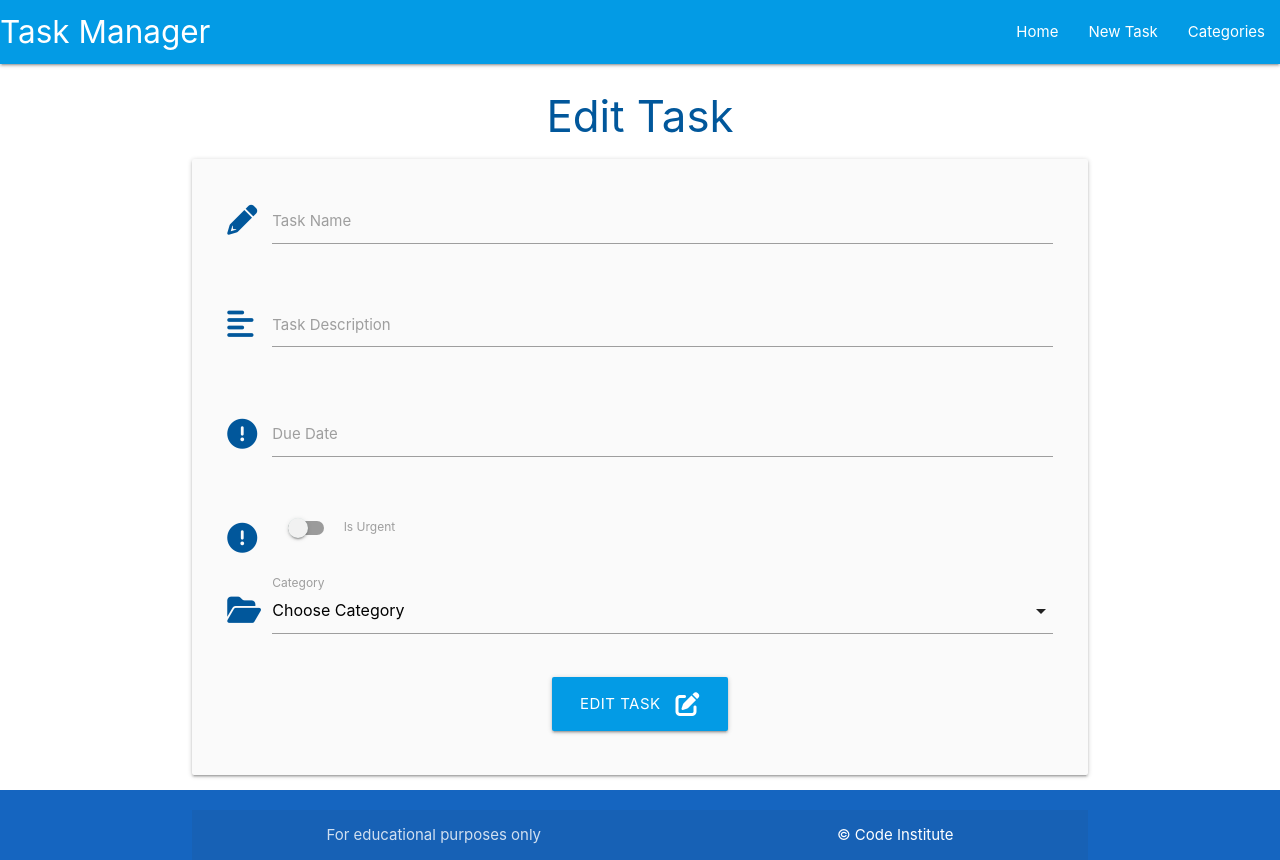
After one commit to Matthew-Hurrell/flask-sqlalchemy-task-manager, a Flask app: template taskmanager/templates/edit_task.html in a window 1280 px wide. The commit adds this page. Run offline with Flask 2, Linux system fonts and the light colour scheme; the template is opened without the code that fills it, so the values that code supplies are empty.

Commit message:
Add edit task functionality

```diff
--- /dev/null
+++ b/taskmanager/templates/edit_task.html
@@ -0,0 +1,81 @@
+{% extends "base.html" %}
+{% block content %}
+
+<h3 class="light-blue-text text-darken-4 center-align">Edit Task</h3>
+
+<div class="row card-panel grey lighten-5">
+    <form class="col s12" method="POST" action="{{ url_for('edit_task', task_id=task.id) }}">
+        <!-- task_name -->
+        <div class="row">
+            <div class="input-field col s12">
+                <i class="fas fa-pencil-alt prefix light-blue-text text-darken-4"></i>
+                <input id="task_name" value="{{ task.task_name }}" name="task_name" type="text" minlength="3" maxlength="50" class="validate" required>
+                <label for="task_name">Task Name</label>
+            </div>
+        </div>
+        <!-- task_description -->
+        <div class="row">
+            <div class="input-field col s12">
+                <i class="fas fa-align-left prefix light-blue-text text-darken-4"></i>
+                <textarea id="task_description" name="task_description" type="text" minlength="5"
+                maxlength="200" class="materialize-textarea validate" required>
+                {{- task.task_description -}}
+                </textarea>
+                <label for="task_description">Task Description</label>
+            </div>
+        </div>
+        <!-- due_date -->
+        <div class="row">
+            <div class="input-field col s12">
+                <i class="fas fa-exclamation-circle prefix light-blue-text text-darken-4"></i>
+                <input id="due_date" value="{{ task.due_date.strftime('%d %B, %Y') }}" name="due_date" type="text" class="datepicker validate" required>
+                <label for="due_date">Due Date</label>
+            </div>
+        </div>
+        <!-- is_urgent -->
+        <div class="row">
+            <div class="input-field col s12">
+                <div class="switch">
+                    <i class="fas fa-exclamation-circle prefix light-blue-text text-darken-4"></i>
+                    <label for="is_urgent">
+                        {% if task.is_urgent == True %}
+                            <input id="is_urgent" name="is_urgent" type="checkbox" checked>
+                        {% else %}
+                            <input id="is_urgent" name="is_urgent" type="checkbox">
+                        {% endif %}
+                        <span class="lever"></span>
+                        Is Urgent
+                    </label>
+                </div>
+            </div>
+        </div>
+        <!-- category_id -->
+        <div class="row">
+            <div class="input-field col s12">
+                <i class="fas fa-folder-open prefix light-blue-text text-darken-4"></i>
+                <select name="category_id" id="category_id" class="validate" required>
+                    <option value="" disabled>Choose Category</option>
+                    {% for category in categories %}
+                        {% if category == task.category %}
+                            <option value="{{ category.id }}" selected>{{ category.category_name }}</option>
+                        {% else %}
+                            <option value="{{ category.id }}">{{ category.category_name }}</option>
+                        {% endif %}
+                    {% endfor %}
+                </select>
+                <label for="category_id">Category</label>
+            </div>
+        </div>
+        <!-- submit button -->
+        <div class="row">
+            <div class="col s12 center-align">
+                <button type="submit" class="btn-large light-blue darken-1">
+                    Edit Task <i class="fas fa-edit right"></i>
+                </button>
+            </div>
+        </div>
+    </form>
+  </div>
+
+
+{% endblock %}
--- a/taskmanager/templates/tasks.html
+++ b/taskmanager/templates/tasks.html
@@ -25,6 +25,9 @@
         <div class="collapsible-body">
             <strong>{{ task.category }}</strong>
             <p>{{ task.task_description }}</p>
+            <p>
+                <a href="{{ url_for('edit_task', task_id=task.id) }}" class="btn green accent-4">Edit</a>
+            </p>
         </div>
     </li>
     {% endfor %}
```
Also changed, not shown: taskmanager/routes.py (+14 -0 lines).
